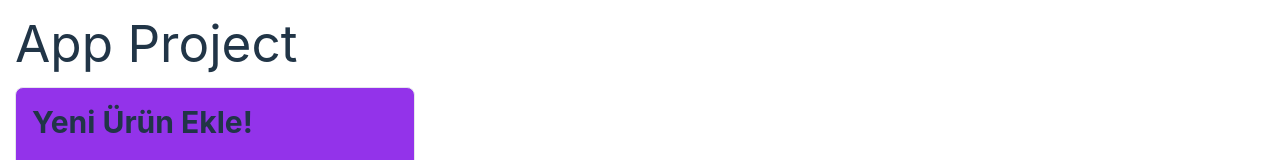
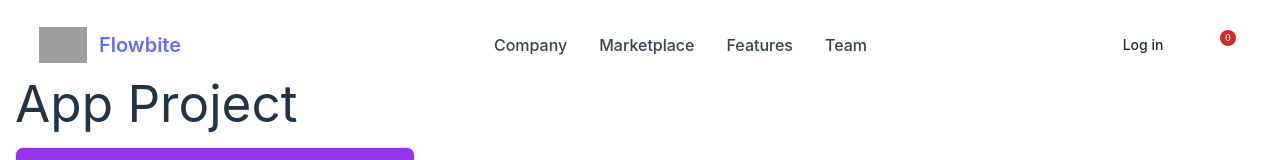
Before and after one commit to eminbasbayan/24-2-react-bootcamp, a React (Vite) app: page / in a window 1280 px wide. Shown: the top 160 px of the page. Built offline with nearby package versions, Linux system fonts and the light colour scheme; grey boxes are pictures that could not be loaded.

Commit message:
header ve icon kütüphanesi kurulumu

```diff
--- a/package.json
+++ b/package.json
@@ -11,7 +11,8 @@
   },
   "dependencies": {
     "react": "^18.2.0",
-    "react-dom": "^18.2.0"
+    "react-dom": "^18.2.0",
+    "react-icons": "^5.0.1"
   },
   "devDependencies": {
     "@types/react": "^18.2.55",
--- a/src/App.jsx
+++ b/src/App.jsx
@@ -1,8 +1,10 @@
+import Header from "./components/Layout/Header";
 import Products from "./components/Products/Products";
 
 function App() {
   return (
     <div className="app">
+      <Header />
       <h1 className="mb-4">App Project</h1>
       <Products />
     </div>
--- /dev/null
+++ b/src/components/Layout/Header.jsx
@@ -0,0 +1,119 @@
+import { FaBagShopping } from "react-icons/fa6";
+
+const Header = () => {
+  return (
+    <header>
+      <nav className="bg-white border-gray-200 px-4 lg:px-6 py-2.5 dark:bg-gray-800">
+        <div className="flex flex-wrap justify-between items-center mx-auto max-w-screen-xl">
+          <a href="https://flowbite.com" className="flex items-center">
+            <img
+              src="https://flowbite.com/docs/images/logo.svg"
+              className="mr-3 h-6 sm:h-9"
+              alt="Flowbite Logo"
+            />
+            <span className="self-center text-xl font-semibold whitespace-nowrap dark:text-white">
+              Flowbite
+            </span>
+          </a>
+          <div className="flex items-center lg:order-2">
+            <a
+              href="#"
+              className="text-gray-800 dark:text-white hover:bg-gray-50 focus:ring-4 focus:ring-gray-300 font-medium rounded-lg text-sm px-4 lg:px-5 py-2 lg:py-2.5 mr-2 dark:hover:bg-gray-700 focus:outline-none dark:focus:ring-gray-800"
+            >
+              Log in
+            </a>
+            <button className="text-white bg-primary-700  focus:ring-4 focus:ring-primary-300 font-medium rounded-lg text-sm bg-transparent relative">
+              <FaBagShopping />
+              <span className="absolute top-0 right-1 bg-red-600 w-4 h-4 flex items-center justify-center rounded-full text-[9px]">
+                0
+              </span>
+            </button>
+            <button
+              data-collapse-toggle="mobile-menu-2"
+              type="button"
+              className="inline-flex items-center p-2 ml-1 text-sm text-gray-500 rounded-lg lg:hidden hover:bg-gray-100 focus:outline-none focus:ring-2 focus:ring-gray-200 dark:text-gray-400 dark:hover:bg-gray-700 dark:focus:ring-gray-600"
+              aria-controls="mobile-menu-2"
+              aria-expanded="false"
+            >
+              <span className="sr-only">Open main menu</span>
+              <svg
+                className="w-6 h-6"
+                fill="currentColor"
+                viewBox="0 0 20 20"
+                xmlns="http://www.w3.org/2000/svg"
+              >
+                <path
+                  fillRule="evenodd"
+                  d="M3 5a1 1 0 011-1h12a1 1 0 110 2H4a1 1 0 01-1-1zM3 10a1 1 0 011-1h12a1 1 0 110 2H4a1 1 0 01-1-1zM3 15a1 1 0 011-1h12a1 1 0 110 2H4a1 1 0 01-1-1z"
+                  clipRule="evenodd"
+                ></path>
+              </svg>
+              <svg
+                className="hidden w-6 h-6"
+                fill="currentColor"
+                viewBox="0 0 20 20"
+                xmlns="http://www.w3.org/2000/svg"
+              >
+                <path
+                  fillRule="evenodd"
+                  d="M4.293 4.293a1 1 0 011.414 0L10 8.586l4.293-4.293a1 1 0 111.414 1.414L11.414 10l4.293 4.293a1 1 0 01-1.414 1.414L10 11.414l-4.293 4.293a1 1 0 01-1.414-1.414L8.586 10 4.293 5.707a1 1 0 010-1.414z"
+                  clipRule="evenodd"
+                ></path>
+              </svg>
+            </button>
+          </div>
+          <div
+            className="hidden justify-between items-center w-full lg:flex lg:w-auto lg:order-1"
+            id="mobile-menu-2"
+          >
+            <ul className="flex flex-col mt-4 font-medium lg:flex-row lg:space-x-8 lg:mt-0">
+              <li>
+                <a
+                  href="#"
+                  className="block py-2 pr-4 pl-3 text-white rounded bg-primary-700 lg:bg-transparent lg:text-primary-700 lg:p-0 dark:text-white"
+                  aria-current="page"
+                >
+                  Home
+                </a>
+              </li>
+              <li>
+                <a
+                  href="#"
+                  className="block py-2 pr-4 pl-3 text-gray-700 border-b border-gray-100 hover:bg-gray-50 lg:hover:bg-transparent lg:border-0 lg:hover:text-primary-700 lg:p-0 dark:text-gray-400 lg:dark:hover:text-white dark:hover:bg-gray-700 dark:hover:text-white lg:dark:hover:bg-transparent dark:border-gray-700"
+                >
+                  Company
+                </a>
+              </li>
+              <li>
+                <a
+                  href="#"
+                  className="block py-2 pr-4 pl-3 text-gray-700 border-b border-gray-100 hover:bg-gray-50 lg:hover:bg-transparent lg:border-0 lg:hover:text-primary-700 lg:p-0 dark:text-gray-400 lg:dark:hover:text-white dark:hover:bg-gray-700 dark:hover:text-white lg:dark:hover:bg-transparent dark:border-gray-700"
+                >
+                  Marketplace
+                </a>
+              </li>
+              <li>
+                <a
+                  href="#"
+                  className="block py-2 pr-4 pl-3 text-gray-700 border-b border-gray-100 hover:bg-gray-50 lg:hover:bg-transparent lg:border-0 lg:hover:text-primary-700 lg:p-0 dark:text-gray-400 lg:dark:hover:text-white dark:hover:bg-gray-700 dark:hover:text-white lg:dark:hover:bg-transparent dark:border-gray-700"
+                >
+                  Features
+                </a>
+              </li>
+              <li>
+                <a
+                  href="#"
+                  className="block py-2 pr-4 pl-3 text-gray-700 border-b border-gray-100 hover:bg-gray-50 lg:hover:bg-transparent lg:border-0 lg:hover:text-primary-700 lg:p-0 dark:text-gray-400 lg:dark:hover:text-white dark:hover:bg-gray-700 dark:hover:text-white lg:dark:hover:bg-transparent dark:border-gray-700"
+                >
+                  Team
+                </a>
+              </li>
+            </ul>
+          </div>
+        </div>
+      </nav>
+    </header>
+  );
+};
+
+export default Header;
```
Also changed, not shown: 1 other file (tests, documents, lock files or other folders).
